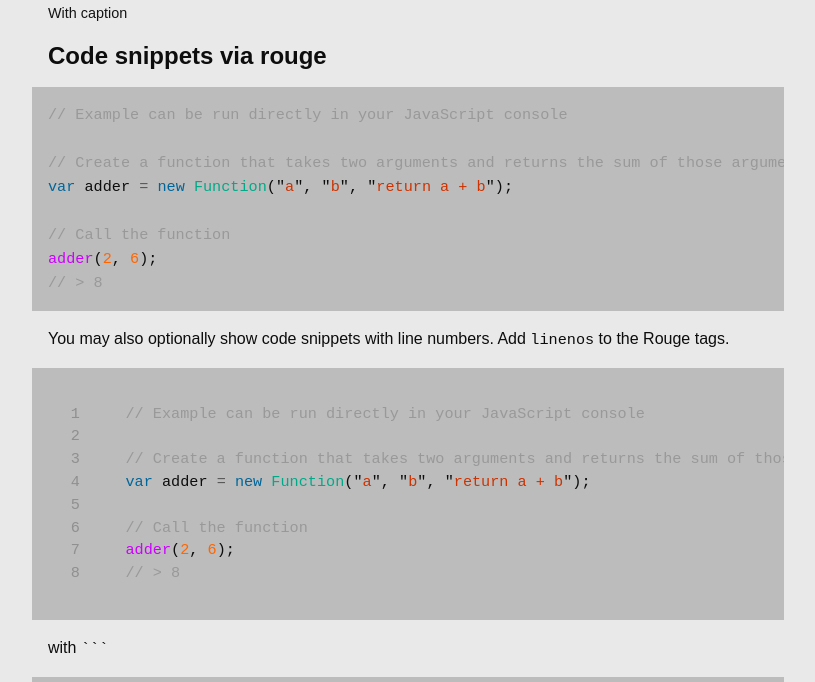
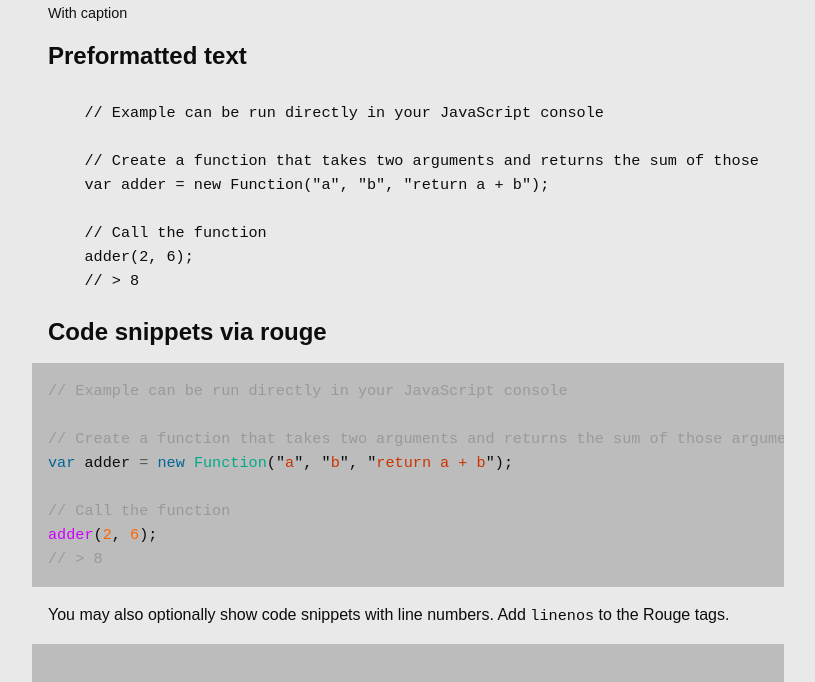
Before and after one commit to aflim/blog, a Jekyll site: the page built from styleguide.md, in a window 1280 px wide and 900 px high, scrolled down 3396 px, cut to the strip 218-900 px from the top of the window. Shown: the whole strip, without its empty margins (232-1047 px from the left). Built offline with Jekyll 4.4.1, drawn with Linux system fonts in a browser that asks for light colours.

Commit message:
Update styleguide.md

```diff
--- a/styleguide.md
+++ b/styleguide.md
@@ -132,6 +132,20 @@ Someone said:
   <figcaption>With caption</figcaption>
 </figure>
 
+## Preformatted text
+<pre>
+  <code>
+    // Example can be run directly in your JavaScript console
+
+    // Create a function that takes two arguments and returns the sum of those arguments
+    var adder = new Function("a", "b", "return a + b");
+
+    // Call the function
+    adder(2, 6);
+    // > 8
+  </code>
+</pre>
+
 ## Code snippets via rouge
 {% highlight js %}
 // Example can be run directly in your JavaScript console
```
